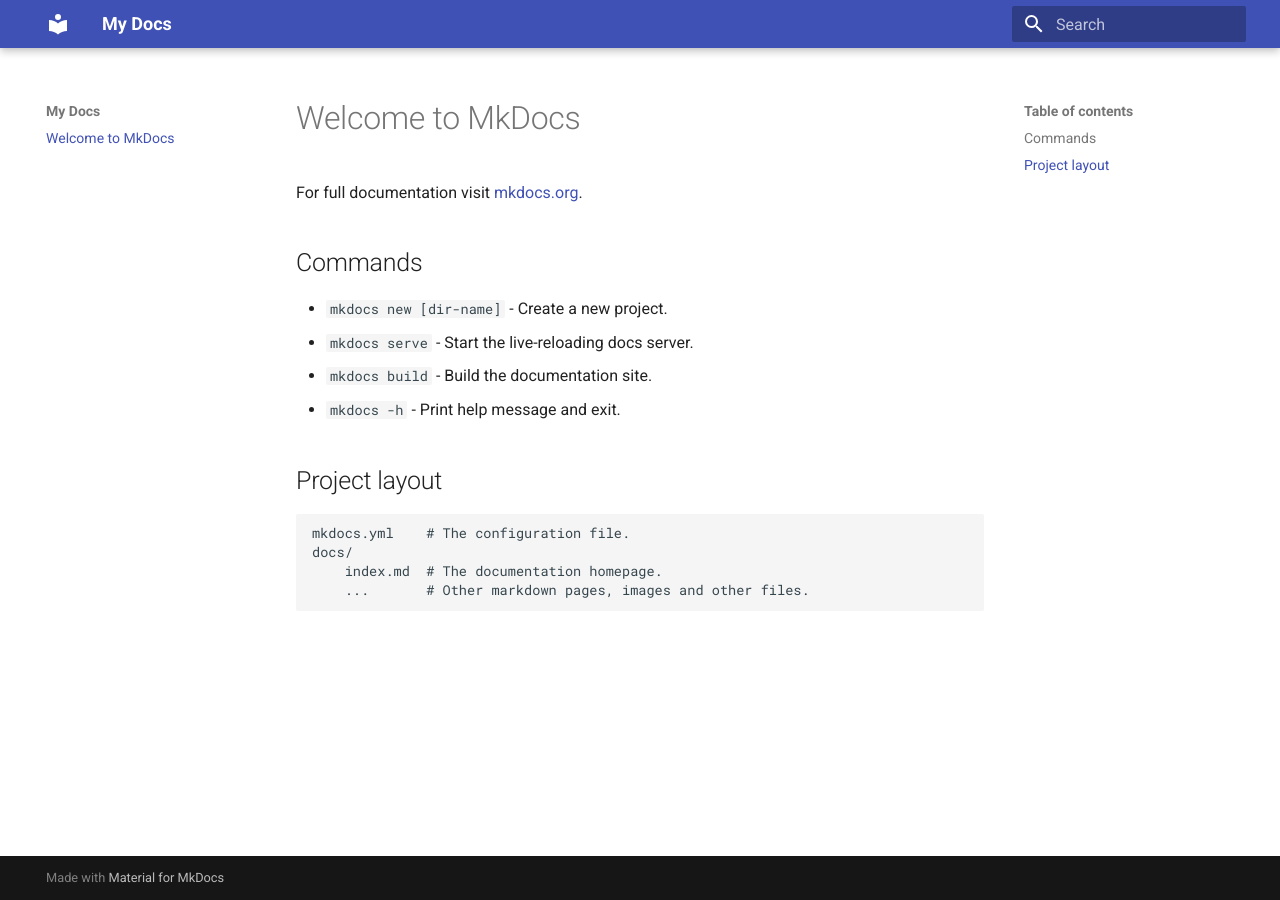
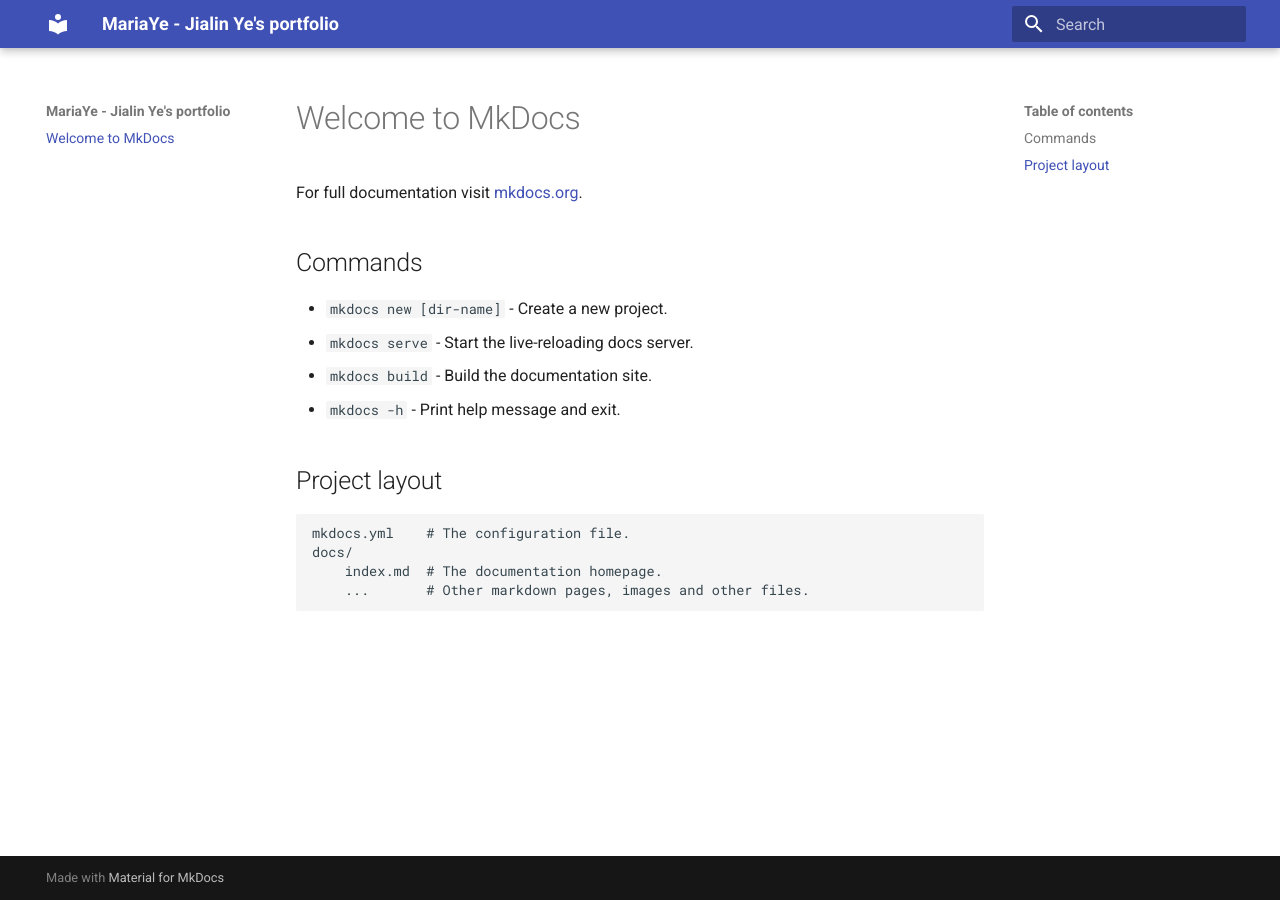
Before and after one commit to mariaye/mariaye.github.io, an MkDocs documentation site: the page built from docs/index.md, in a window 1280 px wide. Built offline with MkDocs 1.6.1 and Material for MkDocs 9.7.7, drawn with Linux system fonts in a browser that asks for light colours.

Commit message:
change url

```diff
--- a/mkdocs.yml
+++ b/mkdocs.yml
@@ -1,2 +1,7 @@
-site_name: My Docs
+# [Info]
+site_name: MariaYe - Jialin Ye's portfolio # 左上角标题
+site_url: https://mariaye.github.io
+site_author: Jialin Ye
+site_description: Jialin Ye's portfolio website
+
 theme: material
```
